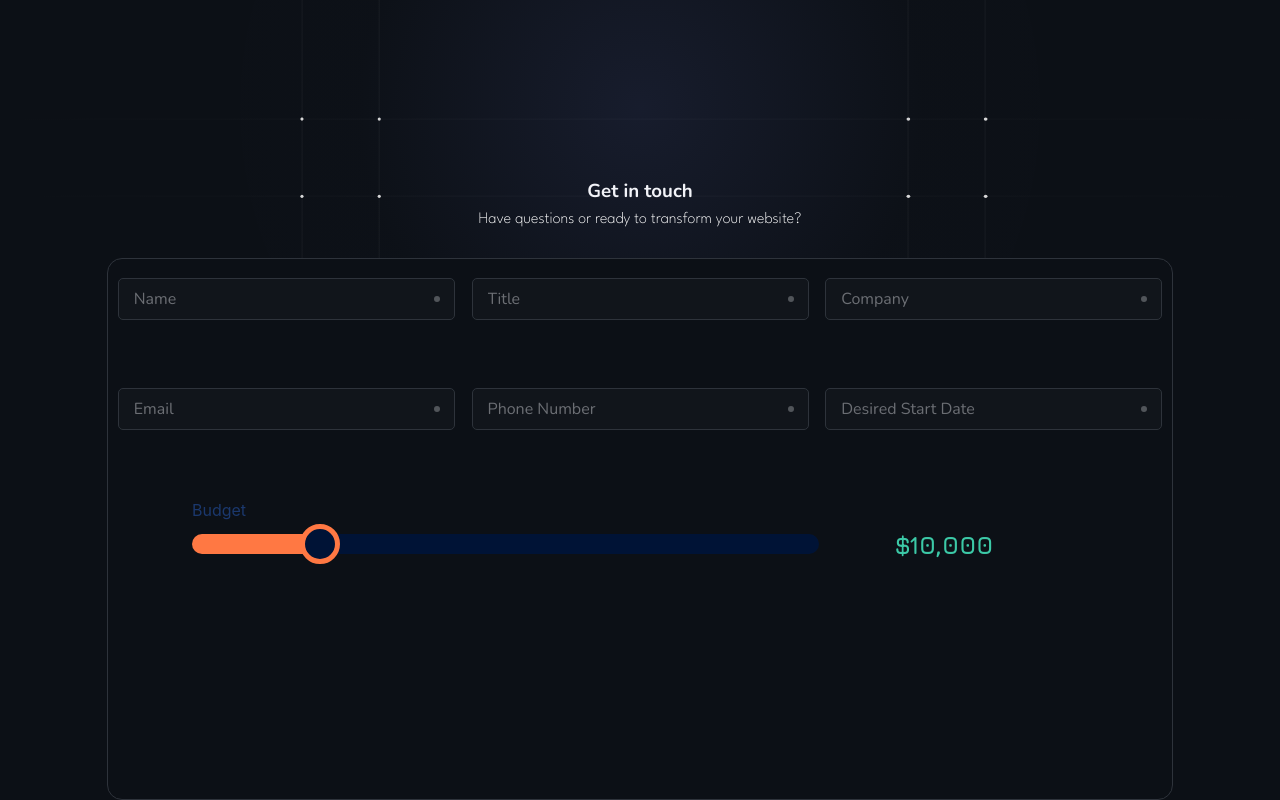
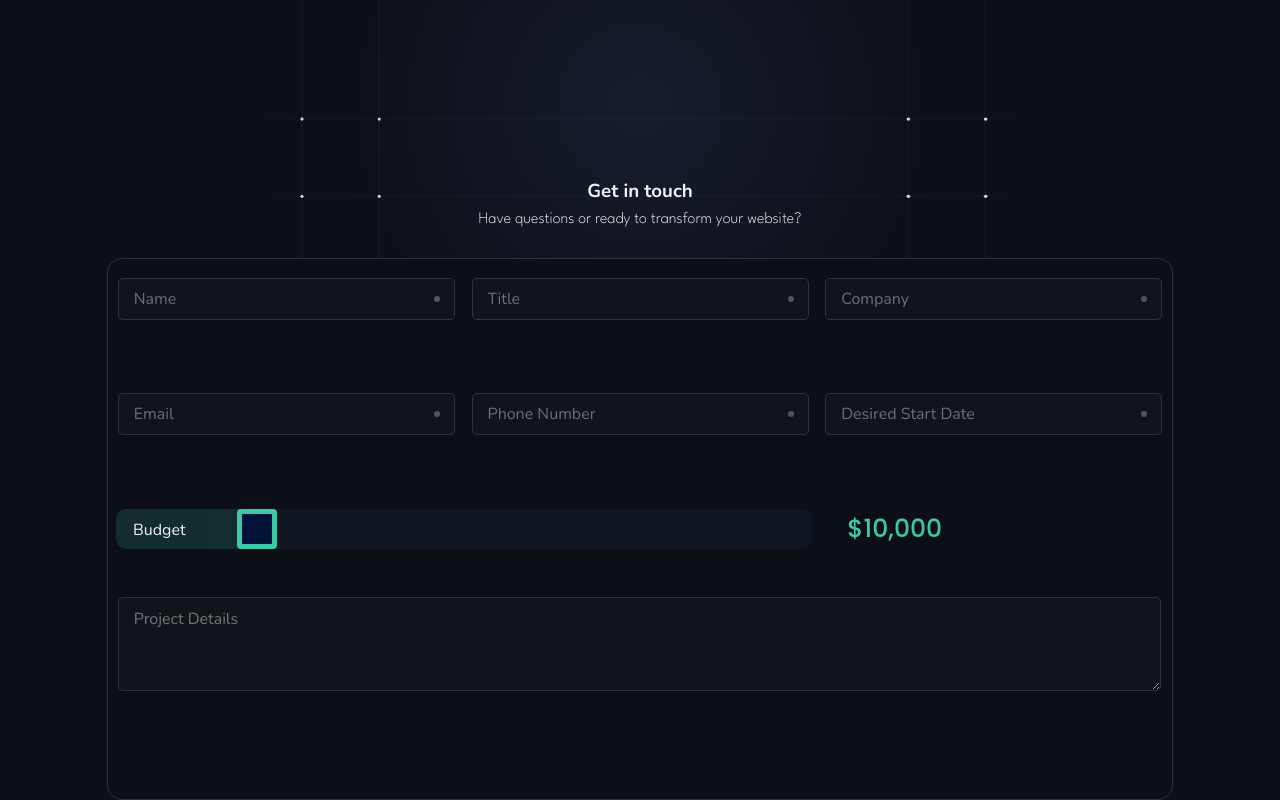
Before and after one commit to WillCBurroughs/bcsolutions, a React (Create React App) app: page / in a window 1280 px wide. Shown: the part 3341-4141 px from the top of the page. Built offline with nearby package versions, Linux system fonts and the light colour scheme.

Commit message:
Adding corrected slider

```diff
--- a/src/components/atoms/FormElement.js
+++ b/src/components/atoms/FormElement.js
@@ -1,7 +1,7 @@
 import '../../App.css';
 import React from 'react';
 
-export default function FormElement({ label, type = "text", name, value, onChange, className, placeholder }) {
+export default function FormElement({ label, type = "text", name, value, onChange, className, placeholder, idPass }) {
   return (
     <div className="form-element">
       <input
@@ -13,6 +13,7 @@ export default function FormElement({ label, type = "text", name, value, onChang
         className= {className || "form-input"}
         placeholder= {placeholder}
         autoComplete="off"
+        id= {idPass}
       />
       <label className="form-label">{label}</label>
       <div className='FormCircle'></div>
--- a/src/components/molecules/ContactDesktop.js
+++ b/src/components/molecules/ContactDesktop.js
@@ -43,9 +43,11 @@ function ContactDesktop() {
         <div className='HoldFormRow'>
             <FormElement
                 placeholder = "Email"
+                type = "email"
             />
             <FormElement
                 placeholder = "Phone Number"
+                type = "tel"
             />
             <FormElement
                 placeholder = "Desired Start Date"
@@ -63,7 +65,14 @@ function ContactDesktop() {
             />
         </div>
         <div className='HoldFormRow'>
-
+        <textarea
+            id="message"
+            name="message"
+            rows="5"
+            cols="40"
+            placeholder="Project Details"
+            class="form-input"
+    ></textarea>
         </div>
         <div className='HoldFormRow'>
 
--- a/src/index.css
+++ b/src/index.css
@@ -694,16 +694,17 @@ input:focus {
   align-items: center;
   width: 100%;
   gap: 20px;
+  margin-left: -12px;
 }
 
 /* Input Slider */
 .slider {
   -webkit-appearance: none;
   appearance: none;
-width: 70%;
-height: 20px;
+  width: 68%;
+  height: 40px;
   border-radius: 10px;
-background: linear-gradient(to right, #FF7843 0%, #FF7843 var(--progress), #001336 var(--progress), #001336 100%);
+  background: linear-gradient(to right, #3cc9a826 0%, #3cc9a82a var(--progress), rgba(42,77,142,0.1) var(--progress), rgba(42,77,142,0.1) 100%);
   outline: none;
   cursor: pointer;
 }
@@ -714,8 +715,8 @@ appearance: none;
   width: 40px;
   height: 40px;
   background: #001336; /* Thumb color */
-border: 5px solid #FF7843; /* Outer border matches the bar's progress color */
-border-radius: 50%;
+  border: 5px solid #3CC9A7; /* Outer border matches the bar's progress color */
+  border-radius: 10%;
   cursor: pointer;
   position: relative;
 }
@@ -732,19 +733,34 @@ cursor: pointer;
 /* Value Display */
 .slider-value {
   font-size: 25px;
-  font-weight: bold;
+  font-weight: 500;
   color: #3CC9A7;
   min-width: 80px;
-  font-family: "Jura", sans-serif;
-  padding-left: 55px;
+  font-family: "Poppins", sans-serif;
+  padding-left: 15px;
 }
 
 /* Label */
 .slider-label {
   font-size: 16px;
-  color: #1B386D;
+  color: #F2F3F8;
+  font-family: "Nunito";
+  position: absolute;
+  margin-top: 10px;
+  margin-left: 5px;
+  z-index: 10;
 }
 
 .FullRow {
-  width: 70vw;
+  width: 80vw;
 }
+
+#ProjectDetails {
+  width: 80vw;
+}
+
+#message {
+  width: 80vw;
+  height: 80px;
+  padding-top: 10px;
+}
```
Lines whose indentation alone changed are shown as unchanged.
